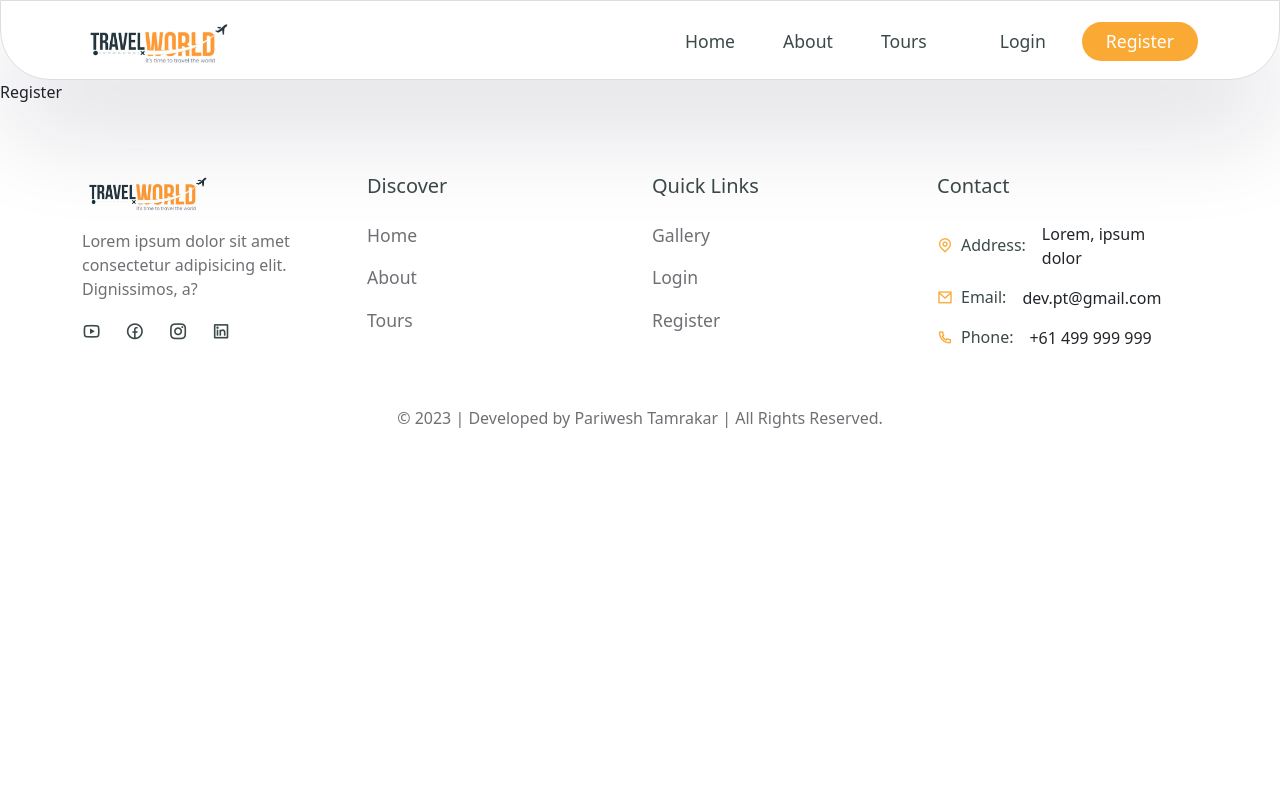
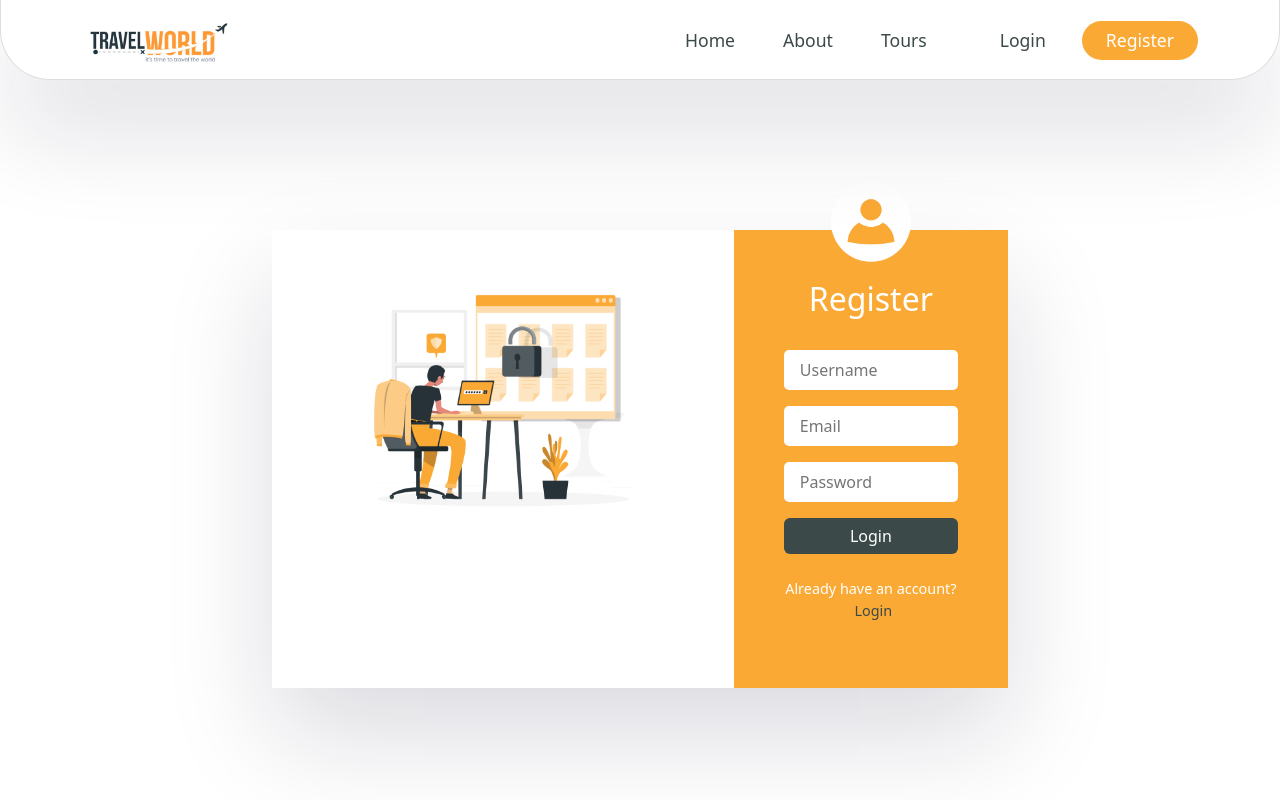
Before and after one commit to pariweshtamr/tours-travel-frontend, a React (Create React App) app: page /register in a window 1280 px wide. Shown: the top 800 px of the page. Built offline with nearby package versions, Linux system fonts and the light colour scheme; a web font is replaced by a local one.

Commit message:
added register page

```diff
--- a/src/assets/data/tours.json
+++ b/src/assets/data/tours.json
@@ -91,9 +91,9 @@
     "featured": true
   },
   {
-    "title": "Snowy Mountains, Thailand",
+    "title": "Snowy Mountains, Australia",
     "city": "Bangkok",
-    "address": "Somewhere in Thailand",
+    "address": "Somewhere in Australia",
     "distance": 500,
     "price": 99,
     "maxGroupSize": 8,
--- a/src/components/Header/header.scss
+++ b/src/components/Header/header.scss
@@ -5,6 +5,7 @@
   border: 1px solid #ddd;
   border-bottom-left-radius: 50px;
   border-bottom-right-radius: 50px;
+  border-top: none;
   box-shadow: rgba(17, 12, 46, 0.15) 0 48px 100px 0;
   position: sticky;
   background: #fff;
--- a/src/components/TourCard/tourCard.scss
+++ b/src/components/TourCard/tourCard.scss
@@ -16,7 +16,7 @@
       width: max-content;
       height: max-content;
       z-index: 10;
-      background: var(--primary-color);
+      background: var(--secondary-color);
       color: #fff;
       padding: 0.3rem 0.5rem;
       border-radius: 3px 0 0 0;
@@ -74,7 +74,7 @@
       }
     }
     .booking-btn {
-      background: var(--primary-color);
+      background: var(--secondary-color);
       cursor: pointer;
       padding: 0.2rem 0.5rem;
 
--- a/src/pages/register/Register.js
+++ b/src/pages/register/Register.js
@@ -1,4 +1,85 @@
+import { Link } from "react-router-dom"
+import { Button, Col, Container, Form, FormGroup, Row } from "reactstrap"
+import "../login/login.scss"
+import regImg from "../../assets/images/register.png"
+import userIcon from "../../assets/images/user.png"
+import { useState } from "react"
 const Register = () => {
-  return <div>Register</div>
+  const [formData, setFormData] = useState({
+    username: undefined,
+    email: undefined,
+    password: undefined,
+  })
+
+  const handleChange = (e) => {
+    const { id, value } = e.target
+
+    setFormData({
+      ...formData,
+      [id]: value,
+    })
+  }
+
+  const handleSubmit = (e) => {
+    e.preventDefault()
+  }
+  return (
+    <section>
+      <Container>
+        <Row>
+          <Col lg={8} className="m-auto">
+            <div className="login-container d-flex justify-content-between">
+              <div className="login-img">
+                <img src={regImg} alt="login-img" />
+              </div>
+
+              <div className="login-form">
+                <div className="user">
+                  <img src={userIcon} alt="user-icon" />
+                </div>
+                <h2>Register</h2>
+
+                <Form onSubmit={handleSubmit}>
+                  <FormGroup>
+                    <input
+                      type="text"
+                      placeholder="Username"
+                      required
+                      id="username"
+                      onChange={handleChange}
+                    />
+                  </FormGroup>
+                  <FormGroup>
+                    <input
+                      type="email"
+                      placeholder="Email"
+                      required
+                      id="email"
+                      onChange={handleChange}
+                    />
+                  </FormGroup>
+                  <FormGroup>
+                    <input
+                      type="password"
+                      placeholder="Password"
+                      required
+                      id="password"
+                      onChange={handleChange}
+                    />
+                  </FormGroup>
+                  <Button className="btn secondary-btn auth-btn" type="submit">
+                    Login
+                  </Button>
+                </Form>
+                <p>
+                  Already have an account? <Link to="/login">Login</Link>
+                </p>
+              </div>
+            </div>
+          </Col>
+        </Row>
+      </Container>
+    </section>
+  )
 }
 export default Register
```
